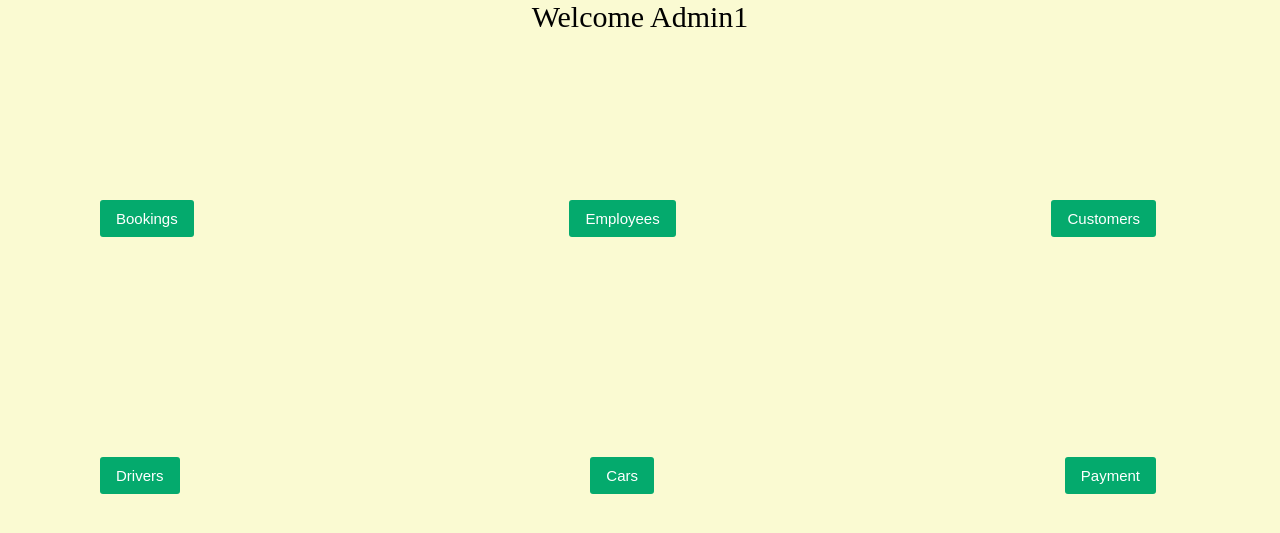
After one commit to Khalaq04/Rent_A_Car, a Flask app: page /admin/101/home in a window 1280 px wide. The commit adds this page. Shown: the top 533 px of the page. Run offline with Flask 3, Linux system fonts and the light colour scheme.

Commit message:
Added employee view all bookings connection to database and admin controller,html,css

```diff
--- a/app.py
+++ b/app.py
@@ -13,6 +13,7 @@ from applications.UtilsController import *
 from applications.DriverController import *
 from applications.CustomerController import *
 from applications.EmployeeController import *
+from applications.AdminController import *
 
 if __name__ == '__main__':
     app.run(debug=True)
--- /dev/null
+++ b/applications/AdminController.py
@@ -0,0 +1,9 @@
+from flask import Flask, render_template, request, redirect, url_for
+from flask import current_app as app
+
+@app.route("/admin/101/home", methods=["GET", "POST"])
+def Admin_page():
+    if(request.method=="GET"):
+        #temp:
+        AdminPro = {"Id":101, "name":"Admin1"}
+        return render_template('AdminHomePage.html', AdminPro = AdminPro)
--- a/database/cars.csv
+++ b/database/cars.csv
@@ -1,3 +1,6 @@
 vid,type,model,numberplate
 1,sedan,city,UP-32-AA-1234
 2,hybrid,ecosport,UP-32-AB-1435
+3,suv,scorpio,UP-32-DD-5678
+4,mini,indigo,UP-32-AA-4444
+5,mini,swift,UP-32-AB-4940
--- /dev/null
+++ b/static/stylesheets/AdminHomePage.css
@@ -0,0 +1,95 @@
+body{
+    font-family: Roboto,Arial;
+    margin: 0;
+    padding-top: 200px;
+    padding-left: 100px;
+    padding-right: 24px;
+    background-color:  lightgoldenrodyellow;
+}
+.header{
+
+color: black;
+position: fixed;
+text-align: center;
+font-family:'Times New Roman', Times, serif ;
+font-size: 30px;
+font-weight: 700px;
+top: 0px;
+left: 0px;
+right: 0px;
+height: 40px;
+z-index: 100;
+
+}
+.mid{
+    display: flexbox;
+    align-items: center;
+}
+
+.row1{
+    display: flex;
+    justify-content: space-between;
+    margin-right: 100px;
+    flex-direction: row;
+    align-items: center;
+
+
+}
+
+.row2{
+    display: flex;
+    justify-content: space-between;
+    margin-right: 100px;
+    flex-direction: row;
+    align-items: center;
+    margin-top: 220px;
+}
+
+
+.bookings,.cust,.emp,.driver,.car,.pay{
+
+    background-color: #04AA6D;
+    color: white;
+    font-size: 15px;
+    font-weight: 500px;
+    border: none;
+    padding-top: 10px;
+    padding-bottom: 10px;
+    padding-left: 16px;
+    padding-right: 16px;
+    cursor: pointer;
+    transition: opacity 0.15s;
+    border-radius: 3px;
+
+}
+
+.bookings:hover,.emp:hover,.cust:hover,
+.car:hover,.pay:hover,.driver:hover{
+    opacity: 0.95;
+    box-shadow: 2px 2px 4px rgb(0, 0, 0.25);
+
+}
+
+.drpcont,.drpcont2,.drpcont3,.drpcont4{
+    display: none;
+    position: absolute;
+    background-color: bisque;
+    z-index: 1;
+}
+
+.drpcont a,.drpcont2 a,.drpcont3 a,.drpcont4 a{
+  color: black;
+  padding: 12px 16px;
+  text-decoration: none;
+  display: block;
+}
+
+.drpcont a:hover,.drpcont2 a:hover,.drpcont3 a:hover,
+.drpcont4 a:hover{
+    background-color: rgb(239, 209, 171);
+}
+
+.drop:hover .drpcont,.drop2:hover .drpcont2,
+.drop3:hover .drpcont3,.drop4:hover .drpcont4{
+    display: block;
+}
--- /dev/null
+++ b/templates/AdminHomePage.html
@@ -0,0 +1,60 @@
+<!DOCTYPE html>
+<html>
+    <head>
+        <title>Manager Home Page</title>
+        <link rel="stylesheet" href="{{ url_for('static', filename='stylesheets/AdminHomePage.css') }}">
+
+    </head>
+
+    <body >
+        <div class="mid">
+            <div class="header">
+                Welcome {{AdminPro.name}}
+            </div>
+        </div>
+
+        <div class="row1">
+            <div class="drop">
+                <button class="bookings">Bookings</button>
+                    <div class="drpcont">
+                        <a href="/manager/bookings/Pastbook"> Past Bookings</a>
+                        <a href="/manager/bookings/newBook">New Bookings</a>
+                    </div>
+            </div>
+            <div class="drop2">
+                <button class="emp"> Employees</button>
+                    <div class="drpcont2">
+                        <a href="/manager/Employee/view"> View Data</a>
+                        <a href="/manager/Employee/edit">Edit Data</a>
+                    </div>
+            </div>
+                <a href="/manager/customer">
+                <button class="cust">Customers</button>
+                </a>
+        </div>
+
+        <div class="row2">
+            <div class="drop3">
+                <button class="driver">Drivers</button>
+                    <div class="drpcont3">
+                        <a href="/manager/view"> View Data</a>
+                        <a href="/manager/edit">Edit Data</a>
+                    </div>
+            </div>
+            <div class="drop4">
+                <button class="car"> Cars</button>
+                    <div class="drpcont4">
+                        <a href="/manager/car/view"> View Data</a>   <!-- /manager/car/view-->
+                        <a href="/manager/car/edit">Edit Data</a>
+                    </div>
+            </div>
+                <a href="/manager/payment">
+                <button class="pay">Payment</button>
+                </a>
+        </div>
+
+
+
+
+    </body>
+</html>
--- a/templates/CustomerHomePage.html
+++ b/templates/CustomerHomePage.html
@@ -1,7 +1,7 @@
 <!DOCTYPE html>
 <html>
     <head>
-        <title>customer home page</title>
+        <title>Customer Home Page</title>
         <h1>Welcome</h1>
     </head>
     <body>
--- a/templates/NewBooking.html
+++ b/templates/CustomerNewBooking.html
@@ -8,7 +8,7 @@
         <form name="CustomerHomePage" method="post" onsubmit="">
             to: <input type="text" name="to" value="to"><br>
             from: <input type="text" name="from" value="from"><br>
-            choose car:
+            choose car: <br>
             {%for car in cars%}
                 <input type="radio" name="car" id="car" value="{{car.id}}">{{car.name}}<br>
             {% endfor %}
```
Also changed, not shown: applications/CustomerController.py (+6 -1 lines), applications/EmployeeController.py (+27 -0 lines), applications/UtilsController.py (+4 -8 lines), database/bookings.csv (added, +9 -0 lines), templates/EmployeeAllBookings.html (added, +31 -0 lines), templates/EmployeeHomePage.html (+4 -3 lines).
